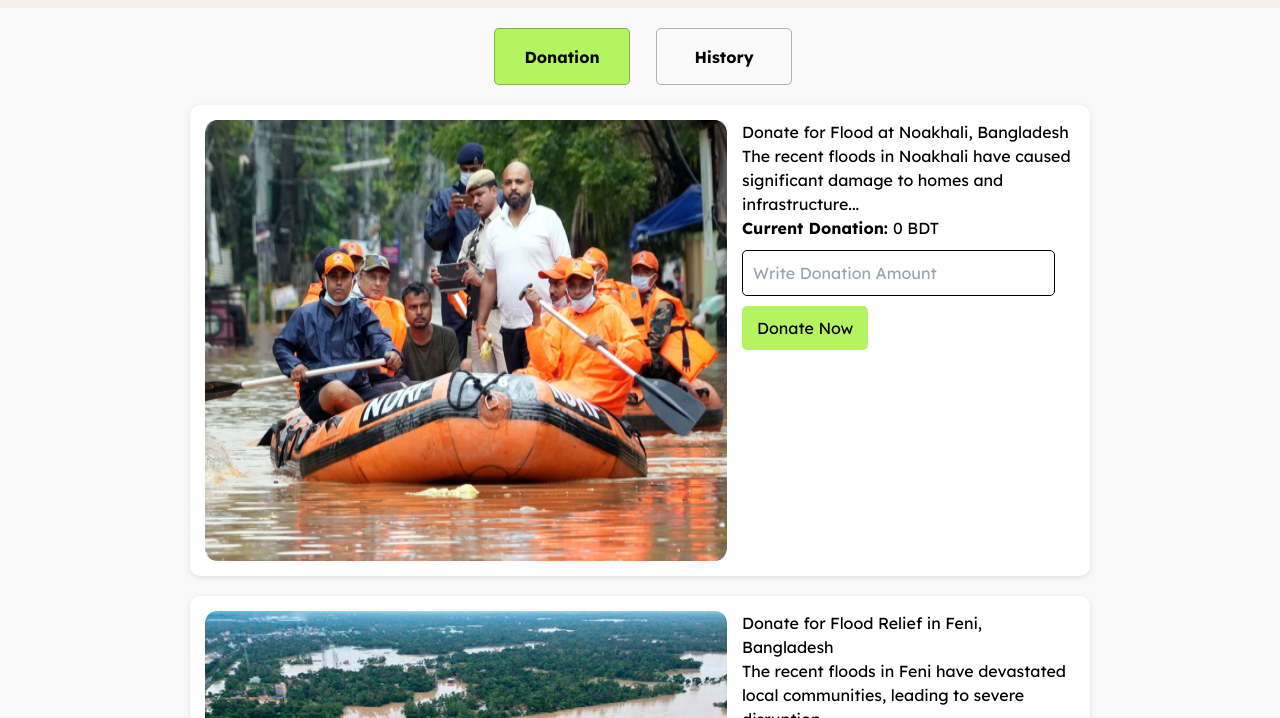
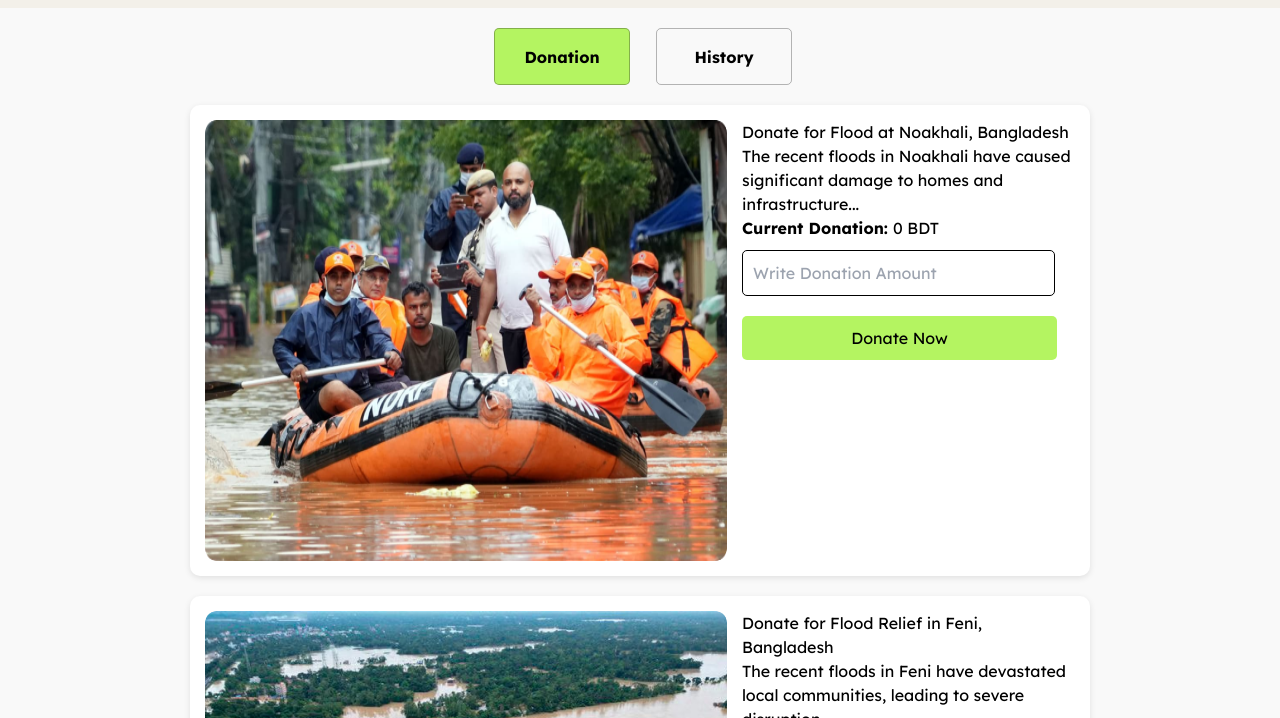
Before and after one commit to Razkkhan/assignment5, a plain HTML site: page index.html in a window 1280 px wide. Shown: the part 82-800 px from the top of the page. Drawn offline with nearby package versions, Linux system fonts and the light colour scheme; a web font is replaced by a local one.

Commit message:
button problem solve

```diff
--- a/styles.css
+++ b/styles.css
@@ -162,12 +162,18 @@ body {
   border-radius: 5px;
 }
 
+.donate-input,
+.donate-btn {
+  width: 315px; /* Set the desired width */
+  padding: 10px;
+  margin: 10px 0;
+  border-radius: 5px;
+  box-sizing: border-box; /* Ensures padding is included in the width */
+}
+
 .donate-btn {
   background-color: #b4f461;
   color: rgb(0, 0, 0);
-  padding: 10px 15px;
-  border: none;
-  border-radius: 5px;
   cursor: pointer;
 }
 
```
